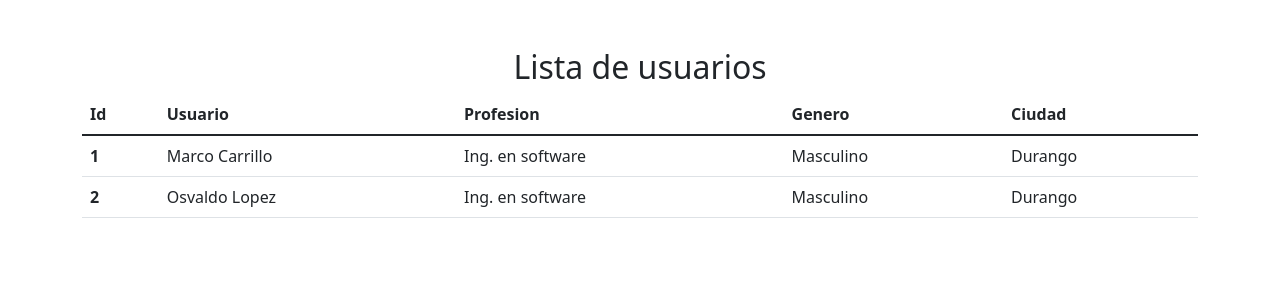
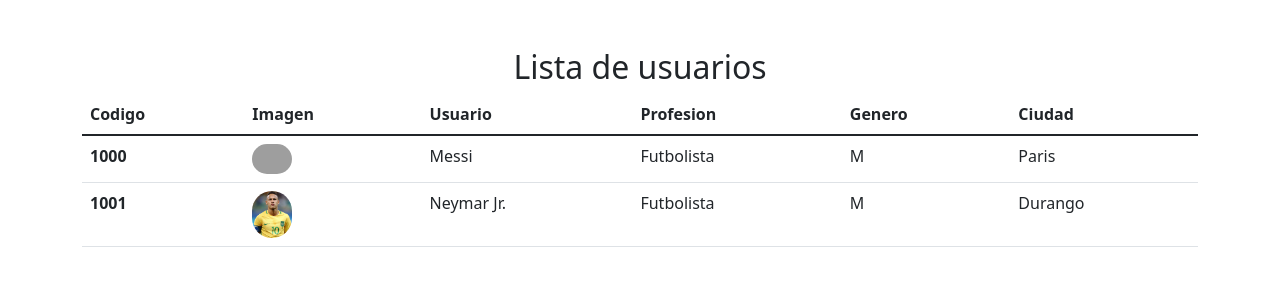
Before and after one commit to MarcoCarrillo/django-usuarios, a Django app: page /usuario/lista/ in a window 1280 px wide. Shown: the top 300 px of the page. Run offline with Django 3.2, Linux system fonts and the light colour scheme; data comes from the database, SQL or seed files in the repository; some libraries are stand-ins or nearby versions; grey boxes are pictures that could not be loaded.

Commit message:
Traer los datos desde django administrator

```diff
--- a/templates/usuariolist.html
+++ b/templates/usuariolist.html
@@ -7,13 +7,13 @@
     <title>Lista de usuarios</title>
 </head>
 <body>
-
     <div class="container">
         <h2 class='text-center mt-5'>Lista de usuarios</h2>
         <table class="table">
             <thead>
                 <tr>
-                    <th scope="col">Id</th>
+                    <th scope="col">Codigo</th>
+                    <th scope="col">Imagen</th>
                     <th scope="col">Usuario</th>
                     <th scope="col">Profesion</th>
                     <th scope="col">Genero</th>
@@ -21,21 +21,16 @@
                 </tr>
             </thead>
             <tbody>
+                {% for user in getUsuarios %}
                 <tr>
-                    <th scope="row">1</th>
-                    <td>Marco Carrillo</td>
-                    <td>Ing. en software</td>
-                    <td>Masculino</td>
-                    <td>Durango</td>
+                    <th scope="row">{{user.id_user}}</th>
+                    <td><img src="{{user.photo.url}} " width="40" style='border-radius:50px;'></td>
+                    <td>{{user.nombre}}</td>
+                    <td>{{user.profesion}}</td>
+                    <td>{{user.genero}}</td>
+                    <td>{{user.ciudad}}</td>
                 </tr>
-                <tr>
-                    <th scope="row">2</th>
-                    <td>Osvaldo Lopez</td>
-                    <td>Ing. en software</td>
-                    <td>Masculino</td>
-                    <td>Durango</td>
-                </tr>
-
+                {%endfor%}
             </tbody>
         </table>
     </div>
--- a/users/views.py
+++ b/users/views.py
@@ -1,5 +1,11 @@
 from django.shortcuts import render
+from .models import Usuario
 
 # Create your views here.
 def usuariolist(request):
-    return render(request, 'usuariolist.html')
+    getUsuarios = Usuario.objects.all()
+
+    data = {
+        'getUsuarios': getUsuarios,
+    }
+    return render(request, 'usuariolist.html', data)
```
